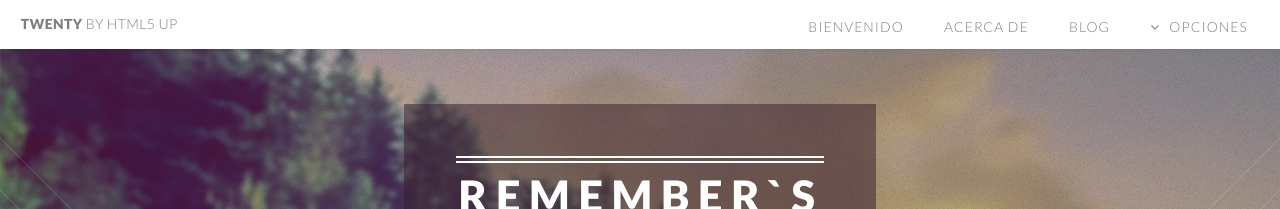
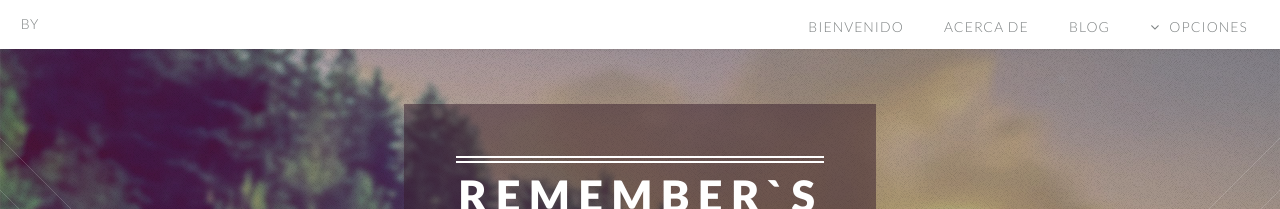
Before and after one commit to Vico2001/Vico2001.github.io, a Jekyll site: the page built from index.html, in a window 1280 px wide. Shown: the top 209 px of the page. Built offline with Jekyll 4.4.1, drawn with Linux system fonts in a browser that asks for light colours.

Commit message:
Update header.html

```diff
--- a/_includes/header.html
+++ b/_includes/header.html
@@ -1,5 +1,5 @@
 <header id="header">
-	<h1 id="logo"><a href="/">Twenty <span>by HTML5 UP</span></a></h1>
+	<h1 id="logo"><a href="/"> 	<span>by 	</span></a></h1>
 	<nav id="nav">
 		<ul>
 			<li><a href="/">Bienvenido</a></li>
```
